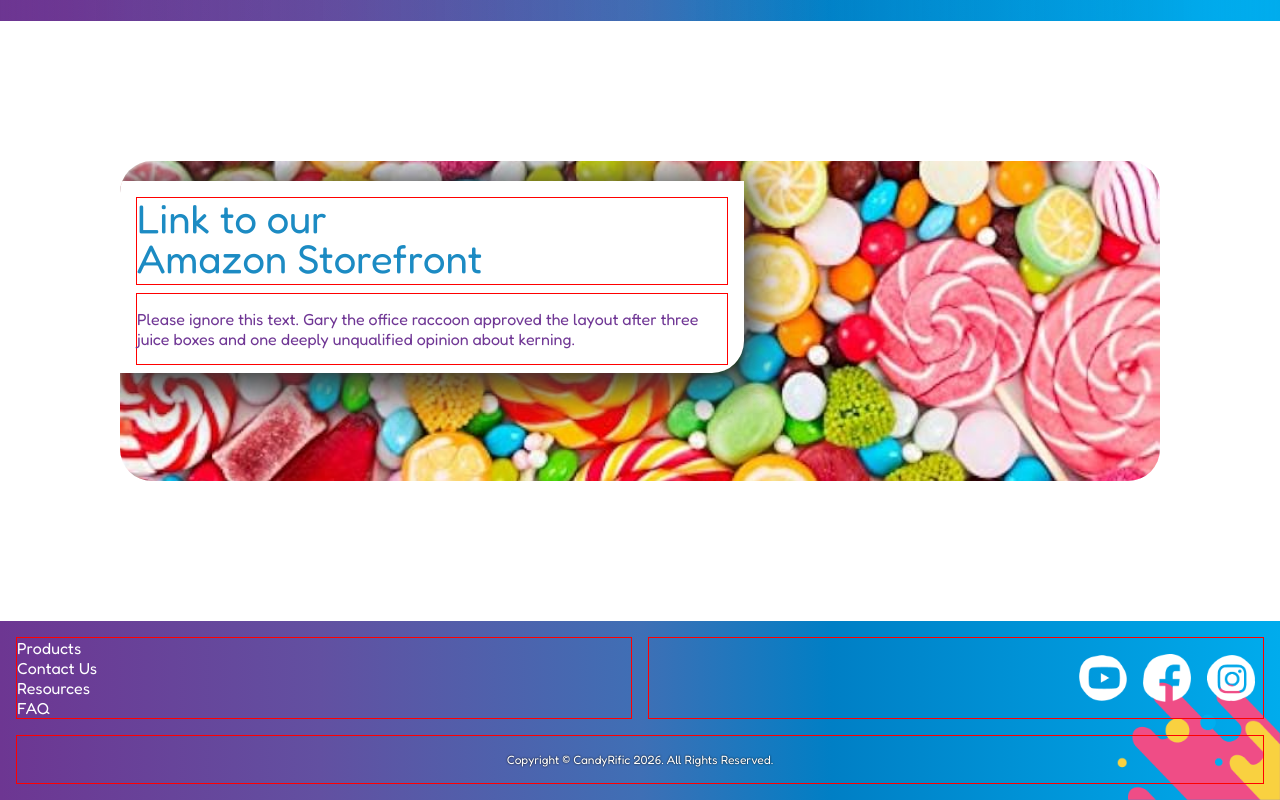
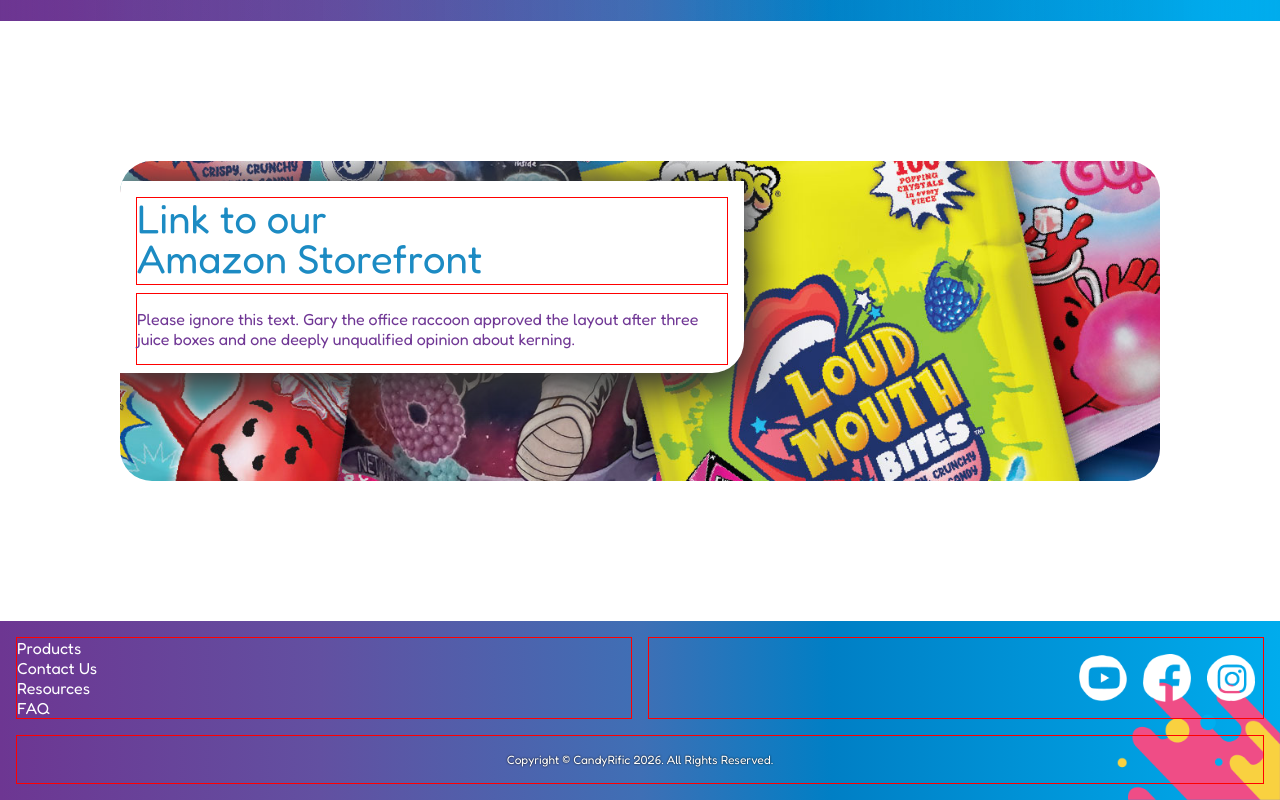
Before and after one commit to CandyRific/candyrific-website, a Vue app: page / in a window 1280 px wide. Shown: the part 1930-2730 px from the top of the page. Built offline with nearby package versions, Linux system fonts and the light colour scheme.

Commit message:
Updated the Amazon image.

```diff
--- a/src/components/AmazonStoreFront.vue
+++ b/src/components/AmazonStoreFront.vue
@@ -35,7 +35,7 @@
         overflow: hidden;
         border-radius: 2rem;
         position: relative;
-        background-image: url(/src/assets/brand_images/amazon_store_front.jpg);
+        background-image: url(/src/assets/candy-bags.jpg);
         background-size: cover;
         background-repeat: no-repeat;
         background-position: center;
```
Also changed, not shown: src/assets/candy-bags.jpg (renamed from src/assets/Asset 12@3x.jpg).
